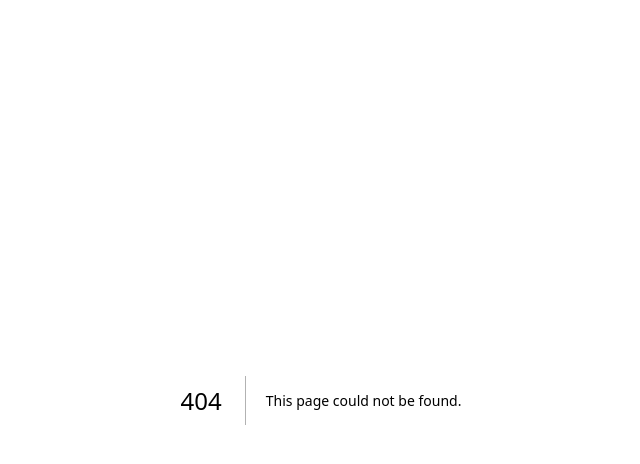
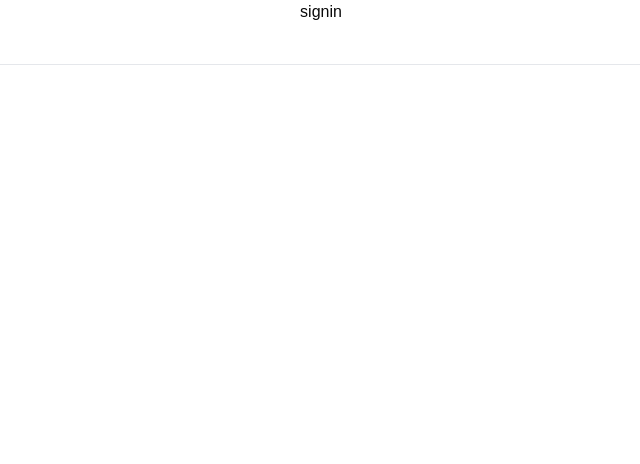
Before and after one commit to Khaliqo0324/Activity-Finder, a Next.js app in the folder activity_app/: page /signin in a window 1280 px wide. Before the commit this address had no page. Shown: the top 464 px of the page, without its empty margins (319-959 px from the left). Built offline with nearby package versions, Linux system fonts and the light colour scheme.

Commit message:
Create page.tsx

```diff
--- /dev/null
+++ b/activity_app/src/app/(signin)/(routes)/signin/page.tsx
@@ -0,0 +1,14 @@
+const SigninPage = () => {
+  return (
+    <div className="min-h-full flex flex-col">
+      <div className="flex flex-col items-center justify-center md:justify-start text-center gap-y-8 flex-1 px-6 pb-10">
+        signin
+      </div>
+      <div className="border-b border-gray-200">
+
+      </div>
+    </div>
+   );
+}
+
+export default SigninPage;
```
